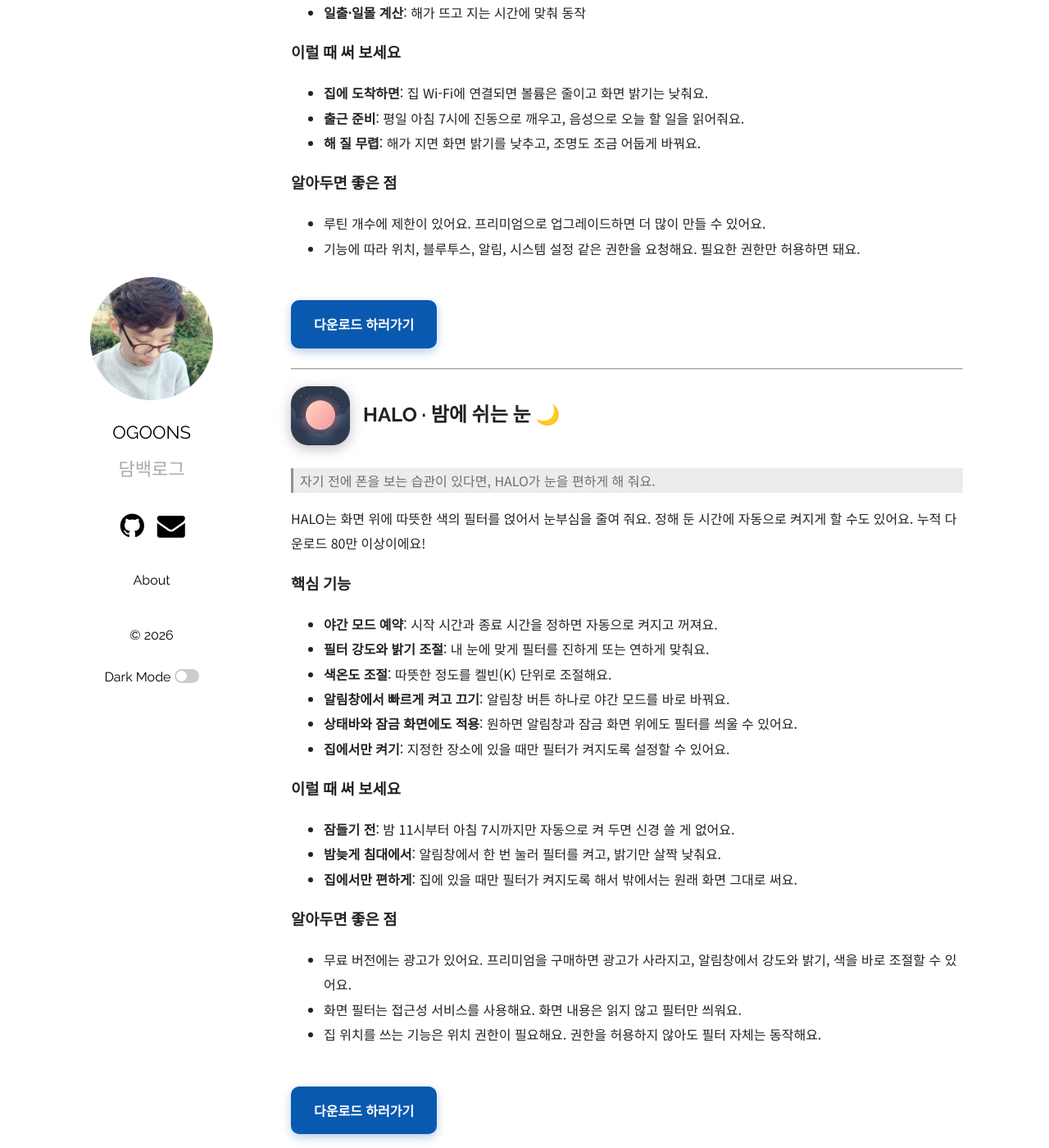
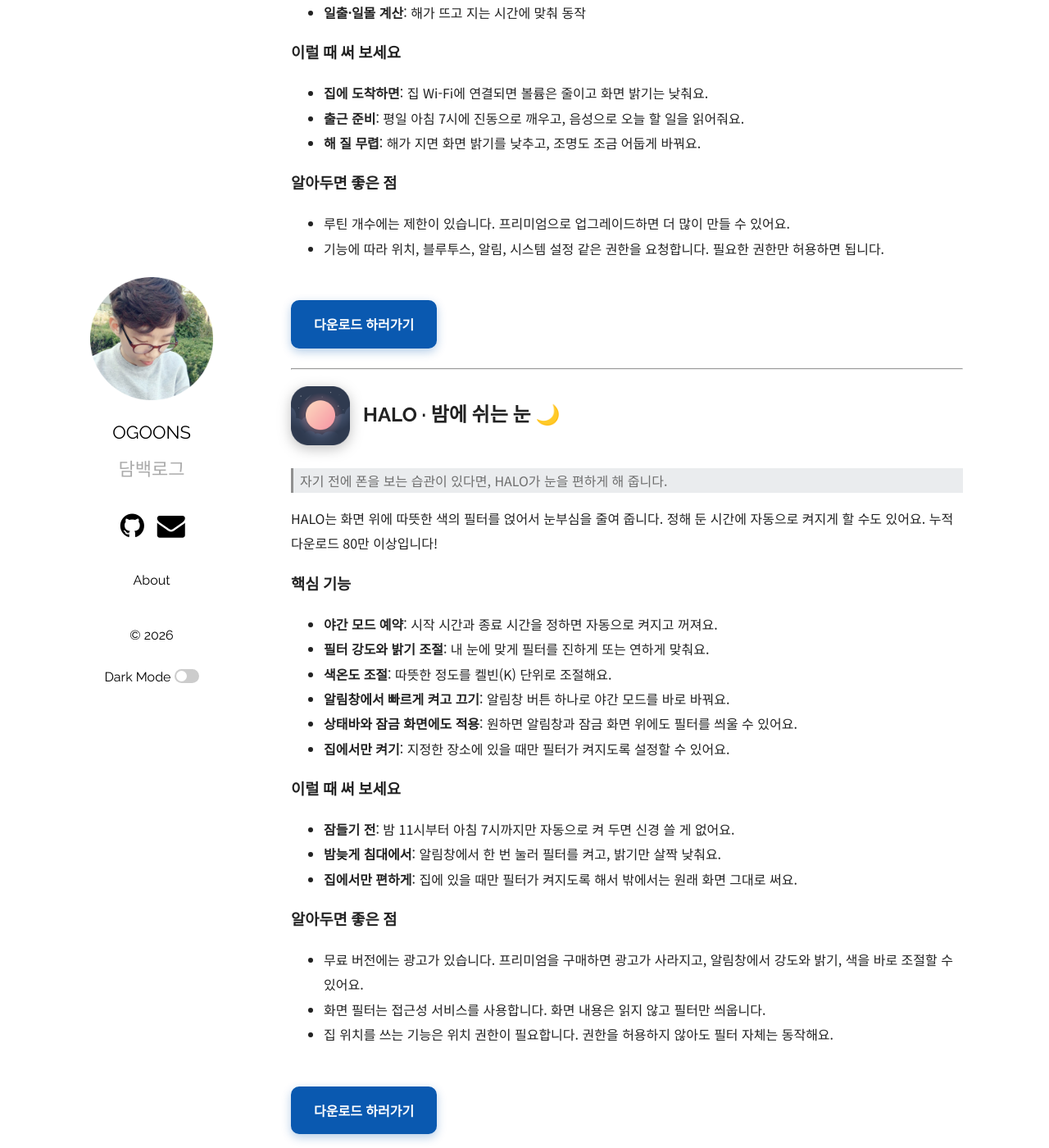
Before and after one commit to ogoons/ogoons.github.io, a Jekyll site: the page built from _posts/2026-10-14-apps-intro.md, in a window 1280 px wide and 1400 px high, scrolled down 664 px. Shown: the whole window at 82% size. Built offline with Jekyll 4.4.1, drawn with Linux system fonts in a browser that asks for light colours; comment, search, counter and statistics services are not loaded; some of the changed text lies outside the part shown.

Commit message:
앱 소개 글 말투 다듬기
~해요체와 ~합니다체를 문장 성격에 맞게 섞어 어색한 말투를 정리.

Co-Authored-By: Claude Haiku 5.5 <noreply@anthropic.com>

```diff
--- a/_posts/2026-10-14-apps-intro.md
+++ b/_posts/2026-10-14-apps-intro.md
@@ -5,8 +5,8 @@ categories: Apps
 image: "/assets/images/algo-icon.png"
 ---
 
-안녕하세요! 일상을 조금 더 편하게 만들어 주는 안드로이드 전용 앱 두 개를 만들고 있어요.
-하나는 **조건에 맞춰 알아서 움직이는 자동화 앱**, 다른 하나는 **밤에 눈을 편하게 해 주는 필터 앱**이에요.
+안녕하세요. 일상을 조금 더 편하게 해 주는 안드로이드 전용 앱 두 개를 만들고 있습니다.
+하나는 **조건에 맞춰 알아서 움직이는 자동화 앱**이고, 다른 하나는 **밤에 눈을 편하게 해 주는 필터 앱**이에요.
 
 ---
 
@@ -15,10 +15,10 @@ image: "/assets/images/algo-icon.png"
 <h2>알고 · 자동화 앱 🤖</h2>
 </div>
 
-> "이럴 땐 이렇게 해줘"를 직접 만들어 보세요.
+> "이럴 땐 이렇게 해줘"를 직접 만들어 볼 수 있습니다.
 
-알고는 시간, 장소, Wi-Fi, 블루투스 같은 **상황(When / If)** 을 감지해서, 화면 밝기나 볼륨, 진동, 알림 같은 **동작(Then)** 을 자동으로 실행해요.
-직접 블록을 쌓듯 루틴을 만들 수 있어서 코딩 지식은 필요 없어요.
+알고는 시간, 장소, Wi-Fi, 블루투스 같은 **상황(When / If)** 을 감지해서, 화면 밝기나 볼륨, 진동, 알림 같은 **동작(Then)** 을 자동으로 실행합니다.
+블록을 쌓듯 루틴을 만들 수 있어서 코딩 지식은 필요 없어요.
 
 ### 핵심 기능
 
@@ -37,8 +37,8 @@ image: "/assets/images/algo-icon.png"
 
 ### 알아두면 좋은 점
 
-- 루틴 개수에 제한이 있어요. 프리미엄으로 업그레이드하면 더 많이 만들 수 있어요.
-- 기능에 따라 위치, 블루투스, 알림, 시스템 설정 같은 권한을 요청해요. 필요한 권한만 허용하면 돼요.
+- 루틴 개수에는 제한이 있습니다. 프리미엄으로 업그레이드하면 더 많이 만들 수 있어요.
+- 기능에 따라 위치, 블루투스, 알림, 시스템 설정 같은 권한을 요청합니다. 필요한 권한만 허용하면 됩니다.
 
 <a class="download-button" href="https://play.google.com/store/apps/details?id=com.ogoons.algo" target="_blank">다운로드 하러가기</a>
 
@@ -49,10 +49,10 @@ image: "/assets/images/algo-icon.png"
 <h2>HALO · 밤에 쉬는 눈 🌙</h2>
 </div>
 
-> 자기 전에 폰을 보는 습관이 있다면, HALO가 눈을 편하게 해 줘요.
+> 자기 전에 폰을 보는 습관이 있다면, HALO가 눈을 편하게 해 줍니다.
 
-HALO는 화면 위에 따뜻한 색의 필터를 얹어서 눈부심을 줄여 줘요.
-정해 둔 시간에 자동으로 켜지게 할 수도 있어요. 누적 다운로드 80만 이상이에요!
+HALO는 화면 위에 따뜻한 색의 필터를 얹어서 눈부심을 줄여 줍니다.
+정해 둔 시간에 자동으로 켜지게 할 수도 있어요. 누적 다운로드 80만 이상입니다!
 
 ### 핵심 기능
 
@@ -71,9 +71,9 @@ HALO는 화면 위에 따뜻한 색의 필터를 얹어서 눈부심을 줄여
 
 ### 알아두면 좋은 점
 
-- 무료 버전에는 광고가 있어요. 프리미엄을 구매하면 광고가 사라지고, 알림창에서 강도와 밝기, 색을 바로 조절할 수 있어요.
-- 화면 필터는 접근성 서비스를 사용해요. 화면 내용은 읽지 않고 필터만 씌워요.
-- 집 위치를 쓰는 기능은 위치 권한이 필요해요. 권한을 허용하지 않아도 필터 자체는 동작해요.
+- 무료 버전에는 광고가 있습니다. 프리미엄을 구매하면 광고가 사라지고, 알림창에서 강도와 밝기, 색을 바로 조절할 수 있어요.
+- 화면 필터는 접근성 서비스를 사용합니다. 화면 내용은 읽지 않고 필터만 씌웁니다.
+- 집 위치를 쓰는 기능은 위치 권한이 필요합니다. 권한을 허용하지 않아도 필터 자체는 동작해요.
 
 <a class="download-button" href="https://play.google.com/store/apps/details?id=com.ogoons.halo" target="_blank">다운로드 하러가기</a>
 
@@ -83,7 +83,7 @@ HALO는 화면 위에 따뜻한 색의 필터를 얹어서 눈부심을 줄여
 
 > 알고 루틴에서 HALO의 야간 모드를 직접 조종할 수 있어요.
 
-알고의 동작 목록에 **HALO 야간 모드**가 추가됐어요. 시간이나 상황에 맞춰 HALO를 자동으로 켜고 끌 수 있어요.
+알고의 동작 목록에 **HALO 야간 모드**가 추가되었습니다. 시간이나 상황에 맞춰 HALO를 자동으로 켜고 끌 수 있어요.
 
 ### 조종할 수 있는 것
 
@@ -92,7 +92,7 @@ HALO는 화면 위에 따뜻한 색의 필터를 얹어서 눈부심을 줄여
 - **화면 밝기**: 화면 밝기를 정해요.
 - **필터 색**: HALO의 색 목록에서 골라요.
 
-HALO 제어 기능은 모두 무료예요.
+HALO 제어 기능은 모두 무료입니다.
 
 ### 이럴 때 써 보세요
 
@@ -101,8 +101,8 @@ HALO 제어 기능은 모두 무료예요.
 
 ### 알아두면 좋은 점
 
-- HALO 서비스가 꺼져 있으면 야간 모드가 켜지기까지 약 5초 걸려요.
-- HALO에서 "알람 및 리마인더" 권한을 허용해야 해요. (Android 14 이상에서는 기본으로 막혀 있어요.)
+- HALO 서비스가 꺼져 있으면 야간 모드가 켜지기까지 약 5초 걸립니다.
+- HALO에서 "알람 및 리마인더" 권한을 허용해야 합니다. (Android 14 이상에서는 기본으로 막혀 있어요.)
 
 ---
 
```
